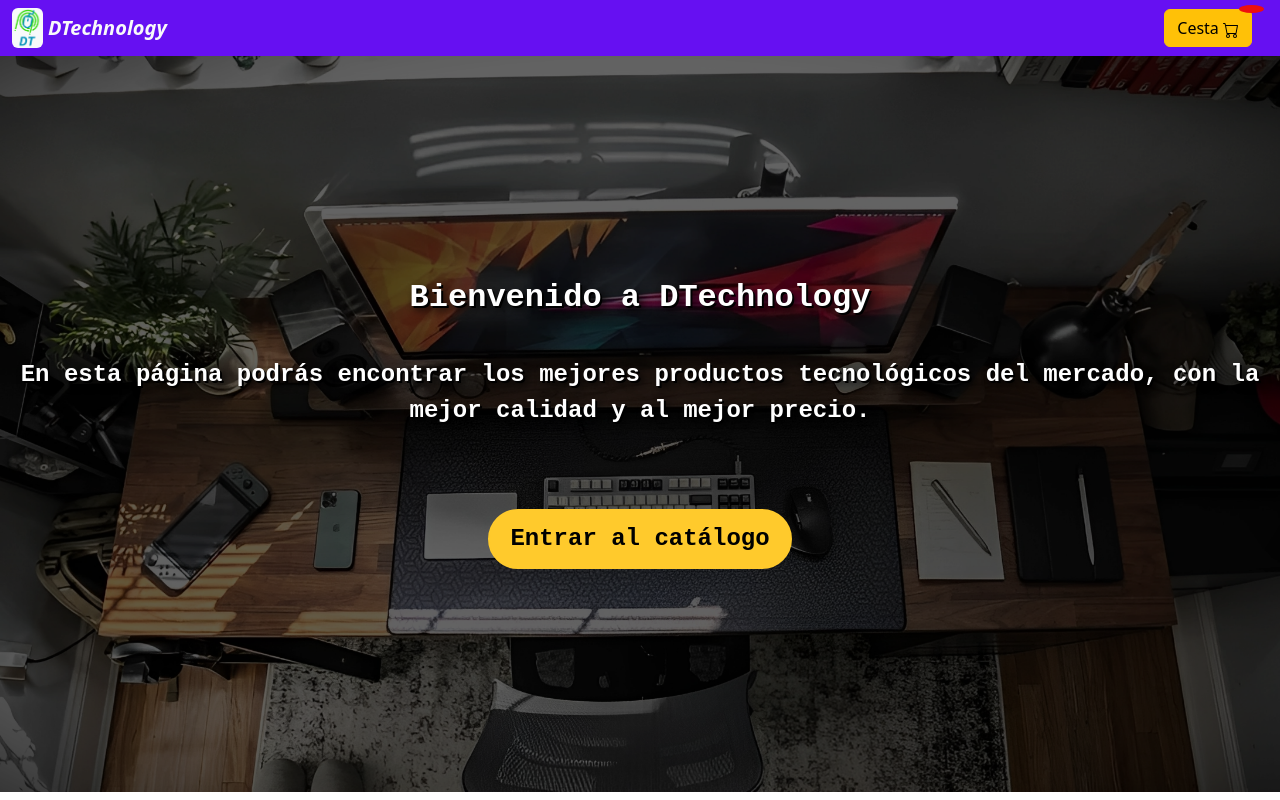
After one commit to TomasCB24/DTechnology, a Django app: template templates/base_INDEX.html in a window 1280 px wide. The commit adds this page. Run offline with Django 4.2, Linux system fonts and the light colour scheme; the template is opened without the code that fills it, so the values that code supplies are empty.

Commit message:
feture(#056): Added index page
The index page has been added. The redirections have been changed all to /catalogue when it has to redirect to the catalogue. The / direction is reserved for the index page.

```diff
--- a/DTechnology/urls.py
+++ b/DTechnology/urls.py
@@ -19,11 +19,12 @@ from DTechnology.views import *
 
 urlpatterns = [
     path('admin/', admin.site.urls),
+    path('', index, name='index'),
     path("cart/", cart, name='cart'),
     path('cart/reduce/<int:id>/', reduce_product_quantity, name='reduce_quantity'),
     path('cart/increase/<int:id>/', increase_product_quantity, name='increase_quantity'),
     path('cart/delete/<int:id>/', delete_product, name='delete_product' ),
-    path('', home, name='home'),
+    path('catalogue/', home, name='home'),
     path('order/', order, name='order'),
     path('payments/', include('Payments.urls'), name='stripe'),
     path('details/<int:id>/', detail, name='details'),
--- a/DTechnology/views.py
+++ b/DTechnology/views.py
@@ -21,6 +21,9 @@ def get_cart_counter(request):
         return cart_counter
     else:
         return 0
+
+def index(request):
+    return render(request, 'base_INDEX.html', {'cart_counter': get_cart_counter(request)})
 
 def cart(request):
 
@@ -100,7 +103,7 @@ def home(request):
 
     products = get_products(active_category, active_department, active_producer, search)
 
-    return render(request, 'base_HOME.html',
+    return render(request, 'base_CATALOGUE.html',
             {'categories': CATEGORY_CHOICES,
             'departments': DEPARTMENT_CHOICES,
             'producers': PRODUCER_CHOICES,
--- /dev/null
+++ b/static/styles/index.css
@@ -0,0 +1,60 @@
+.content {
+  margin-bottom: 0 !important
+}
+
+.index-container {
+  padding: 1rem;
+  width: 100%;
+  height: 92vh;
+  display: flex;
+  flex-direction: column;
+  align-items: center;
+  justify-content: center;
+
+  background-image: url("../images/index-dark.png");
+  background-size: cover;
+  background-position: center;
+  background-repeat: no-repeat;
+
+}
+
+.index-container h1 {
+  font-size: 2rem;
+  font-family: 'Courier New', Courier, monospace;
+  font-weight: bold;
+  color: #fff;
+  padding: 0 0 2rem 0;
+  text-align: center;
+  text-shadow: 2px 2px 0px #000000, 4px 4px 8px #000000
+
+}
+
+.index-container p {
+  text-align: center;
+  font-size: 1.5rem;
+  font-family: 'Courier New', Courier, monospace;
+  font-weight: bold;
+  color: #fff;
+  padding: 0 0 4rem 0;
+  text-shadow: 2px 2px 0px #000000, 4px 4px 8px #000000;
+
+
+}
+
+.index-container a {
+  display: flex;
+  flex-direction: column;
+  align-items: center;
+  justify-content: center;
+  text-align: center;
+  text-decoration: none;
+  padding: 10px;
+  border: 2px solid #ffca2c;
+  background-color: #ffca2c;
+  border-radius: 40px;
+  color: #000;
+  font-size: 1.5rem;
+  font-family: 'Courier New', Courier, monospace;
+  font-weight: bold;
+  padding: 10px 20px;
+}
--- /dev/null
+++ b/templates/base_INDEX.html
@@ -0,0 +1,20 @@
+{% extends "base.html" %}
+
+{% block title %}Página principal DTechnology{% endblock %}
+
+{% block head %}
+    {% load static %}
+    <link rel="stylesheet" type="text/css" href="{% static 'styles/index.css' %}">
+{% endblock %}
+
+{% block content %}
+
+<div class="index-container">
+    <h1>Bienvenido a DTechnology</h1>
+    <p>En esta página podrás encontrar los mejores productos tecnológicos del mercado, con la mejor calidad y al mejor precio.</p>
+
+    <a href="{% url 'home' %}">Entrar al catálogo</a>
+
+</div>
+
+{% endblock %}
--- a/templates/payments/cancelled.html
+++ b/templates/payments/cancelled.html
@@ -15,7 +15,7 @@
   </section>
   <script>
     setTimeout(function() {
-      window.location.href = "/";
+      window.location.href = "/catalogue";
     }, 3000);
 
   </script>
--- a/templates/payments/success.html
+++ b/templates/payments/success.html
@@ -15,7 +15,7 @@
   </section>
   <script>
     setTimeout(function() {
-      window.location.href = "/";
+      window.location.href = "/catalogue";
     }, 3000);
 
   </script>
```
Also changed, not shown: Marketplace/migrations/0001_initial.py, static/images/index-dark.png (added), static/images/index.png (added), templates/base_CATALOGUE.html (renamed from templates/base_HOME.html).
